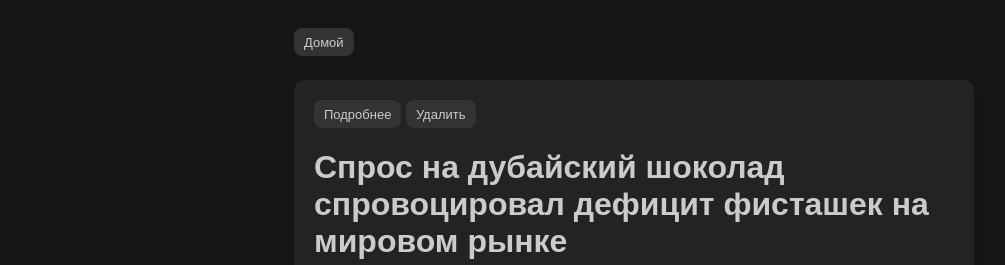
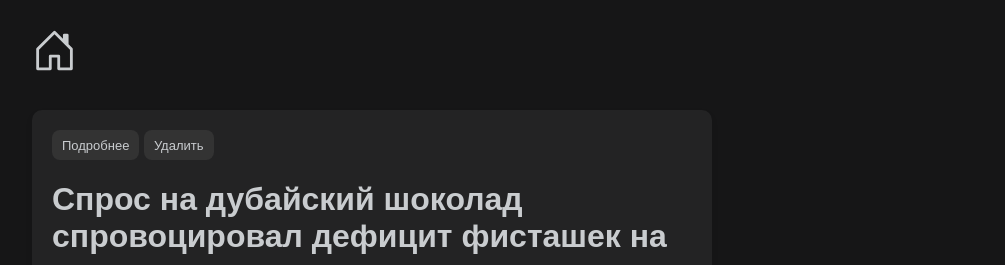
Before and after one commit to Yaroslavver/PSP, a website with bundled scripts: page index.html in a window 1280 px wide. Shown: the top 265 px of the page, without its empty margins (6-1011 px from the left). Built offline with nearby package versions, Linux system fonts and the light colour scheme; files whose address does not match are found by name.

Commit message:
Update index.html

```diff
--- a/index.html
+++ b/index.html
@@ -5,7 +5,9 @@
     <title>Simple App</title>
     <!--<link rel="stylesheet" href="node_modules/bootstrap/dist/css/bootstrap.min.css">-->
     <link rel="stylesheet" href="style.css">
-    <button style="margin-right: auto;" onclick="window.location.reload()">Домой</button>
+    <link rel="stylesheet" href="/components/button/style.css">
+    <button style="margin-right: auto; background: none; margin-bottom: 30px;" onclick="window.location.reload()"><svg xmlns="http://www.w3.org/2000/svg" width="45" height="45" fill="currentColor" class="bi bi-house-door" viewBox="0 0 16 16"> <path d="M8.354 1.146a.5.5 0 0 0-.708 0l-6 6A.5.5 0 0 0 1.5 7.5v7a.5.5 0 0 0 .5.5h4.5a.5.5 0 0 0 .5-.5v-4h2v4a.5.5 0 0 0 .5.5H14a.5.5 0 0 0 .5-.5v-7a.5.5 0 0 0-.146-.354L13 5.793V2.5a.5.5 0 0 0-.5-.5h-1a.5.5 0 0 0-.5.5v1.293L8.354 1.146zM2.5 14V7.707l5.5-5.5 5.5 5.5V14H10v-4a.5.5 0 0 0-.5-.5h-3a.5.5 0 0 0-.5.5v4H2.5z"/> </svg></button>
+
 </head>
 <body>
 <div id="root"></div>
```
